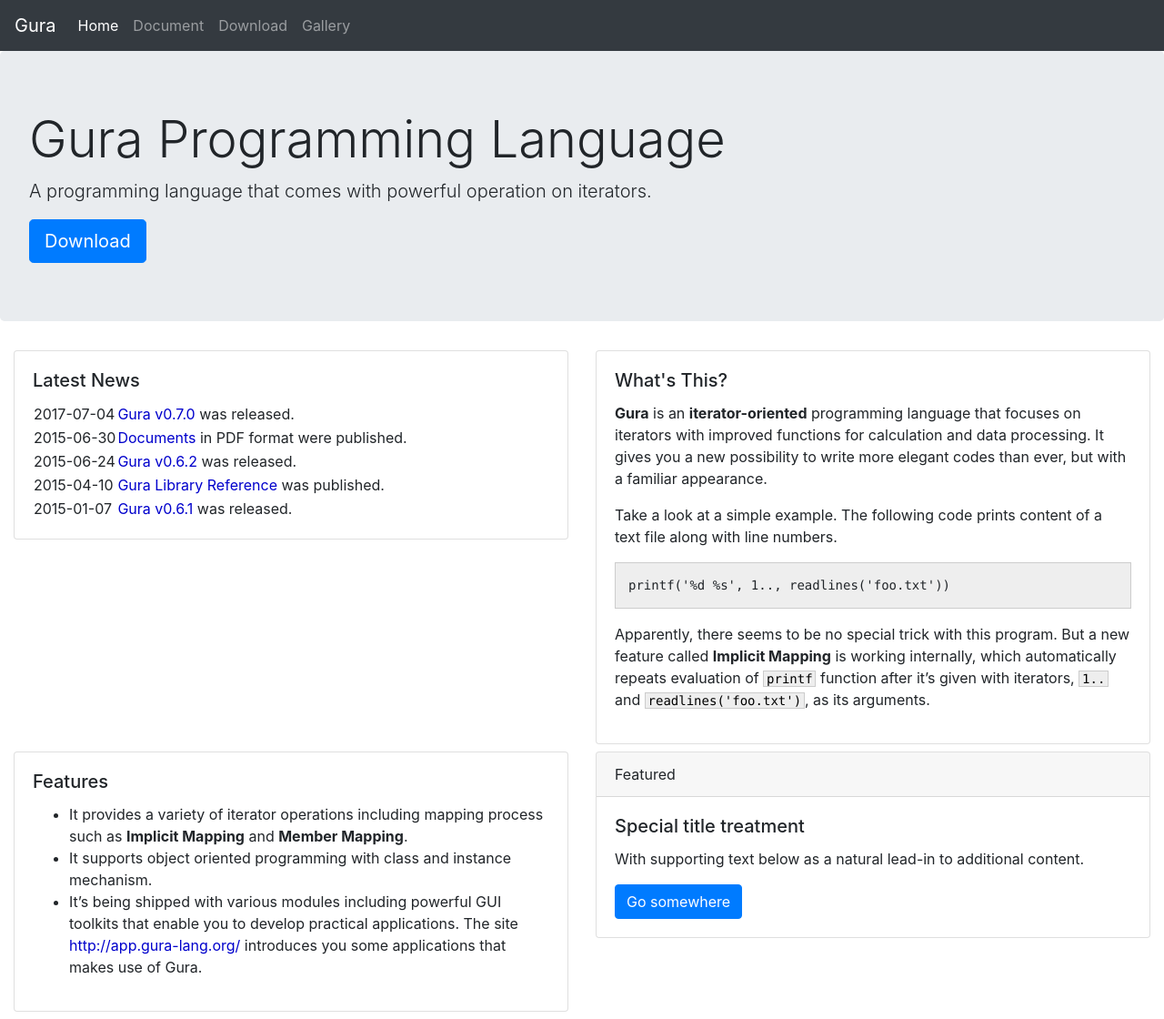
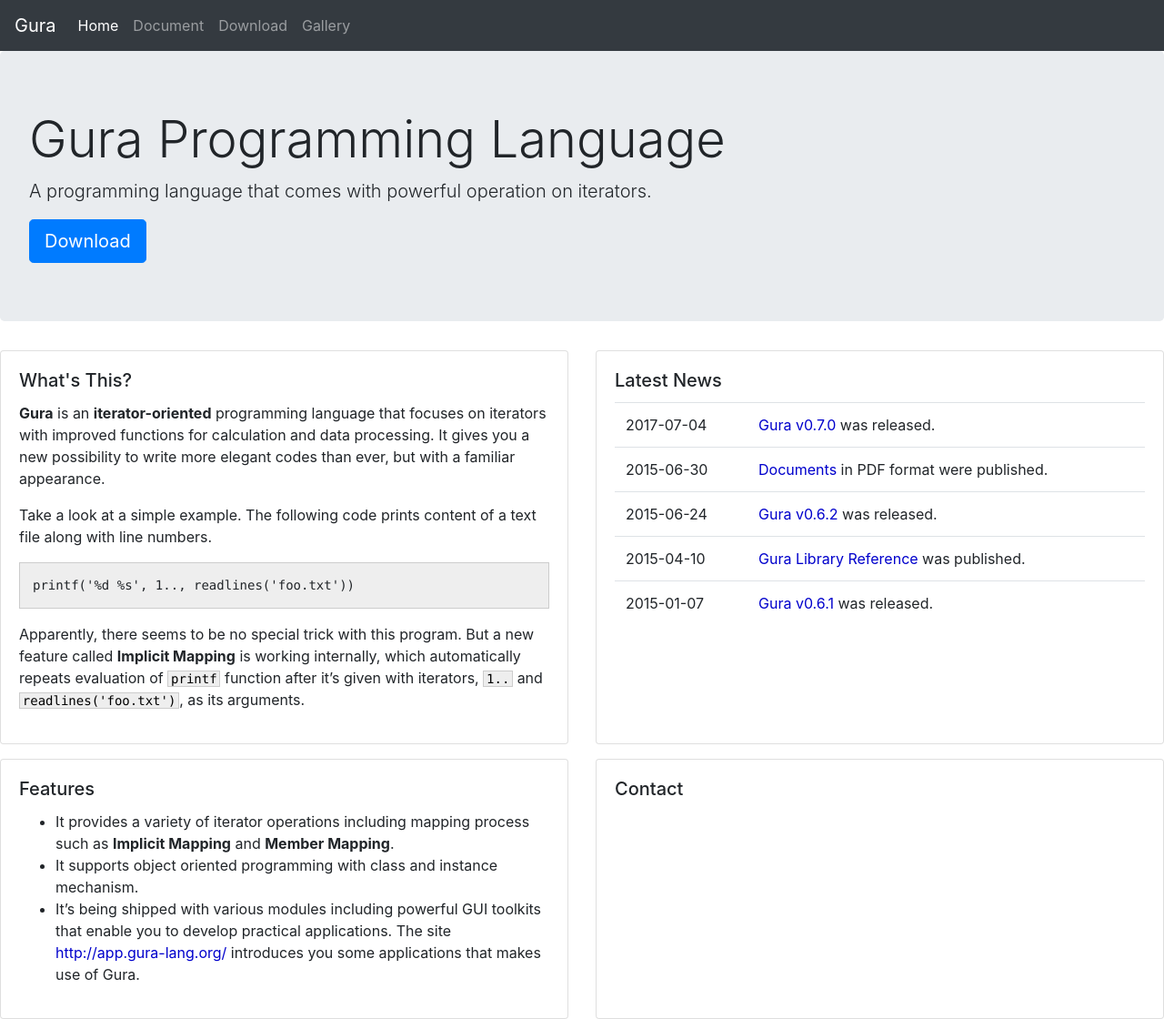
Before and after one commit to gura-doc/gura-doc.github.io, a Jekyll site: the page built from index.md, in a window 1280 px wide and 1120 px high. Shown: the whole window at 91% size. Built offline with Jekyll 4.4.1, drawn with Linux system fonts in a browser that asks for light colours; nearby versions of some CDN libraries.

Commit message:
updated document

```diff
--- a/index.md
+++ b/index.md
@@ -9,39 +9,8 @@ title: top
   <a class="btn btn-primary btn-lg" href="/download/" role="button">Download</a>
 </div>
 
-<div class="container-fluid">
-  <div class="row">
-	<div class="col-md-6">
-	  <div class="card">
-		<div class="card-body">
-		  <h5 class="card-title">Latest News</h5>
-		  <table>
-			<tr><td style="white-space:nowrap">2017-07-04</td><td>
-				<a href="Download.html">Gura v0.7.0</a> was released.
-			</td></tr>
-
-			<tr><td style="white-space:nowrap">2015-06-30</td><td>
-				<a href="Documents.html">Documents</a> in PDF format were published.
-			</td></tr>
-
-			<tr><td style="white-space:nowrap">2015-06-24</td><td>
-				<a href="Download.html">Gura v0.6.2</a> was released.
-			</td></tr>
-
-			<tr><td style="white-space:nowrap">2015-04-10</td><td>
-				<a href="library-reference/index.html">Gura Library Reference</a> was published.
-			</td></tr>
-
-			<tr><td style="white-space:nowrap">2015-01-07</td><td>
-				<a href="Download.html">Gura v0.6.1</a> was released.
-			</td></tr>
-
-		  </table>
-		</div>
-	  </div>
-	</div>
-	<div class="col-md-6">
-	  <div class="card">
+<div class="card-deck">
+  <div class="card">
 <div class="card-body" markdown="1">
 <h5 class="card-title">What's This?</h5>
 **Gura** is an **iterator-oriented** programming language
@@ -59,13 +28,38 @@ But a new feature called **Implicit Mapping** is working internally,
 which automatically repeats evaluation of `printf` function
 after it's given with iterators, `1..` and `readlines('foo.txt')`, as its arguments.
 </div>
-	  </div>
+  </div>
+  <div class="card">
+	<div class="card-body">
+	  <h5 class="card-title">Latest News</h5>
+	  <table class="table">
+		<tr><td style="white-space:nowrap">2017-07-04</td><td>
+			<a href="Download.html">Gura v0.7.0</a> was released.
+		</td></tr>
+
+		<tr><td style="white-space:nowrap">2015-06-30</td><td>
+			<a href="Documents.html">Documents</a> in PDF format were published.
+		</td></tr>
+
+		<tr><td style="white-space:nowrap">2015-06-24</td><td>
+			<a href="Download.html">Gura v0.6.2</a> was released.
+		</td></tr>
+
+		<tr><td style="white-space:nowrap">2015-04-10</td><td>
+			<a href="library-reference/index.html">Gura Library Reference</a> was published.
+		</td></tr>
+
+		<tr><td style="white-space:nowrap">2015-01-07</td><td>
+			<a href="Download.html">Gura v0.6.1</a> was released.
+		</td></tr>
+
+	  </table>
 	</div>
   </div>
+</div>
 
-  <div class="row mt-2">
-	<div class="col-md-6">
-	  <div class="card">
+<div class="card-deck mt-3">
+  <div class="card">
 <div class="card-body" markdown="1">
 <h5 class="card-title">Features</h5>
 * It provides a variety of iterator operations including mapping process
@@ -76,19 +70,10 @@ after it's given with iterators, `1..` and `readlines('foo.txt')`, as its argume
   The site [http://app.gura-lang.org/](http://app.gura-lang.org/) introduces you
   some applications that makes use of Gura.
 </div>
-	  </div>
-	</div>
-	<div class="col-md-6">
-	  <div class="card">
-		<div class="card-header">
-		  Featured
-		</div>
-		<div class="card-body">
-		  <h5 class="card-title">Special title treatment</h5>
-		  <p class="card-text">With supporting text below as a natural lead-in to additional content.</p>
-		  <a href="#" class="btn btn-primary">Go somewhere</a>
-		</div>
-	  </div>
+  </div>
+  <div class="card">
+	<div class="card-body">
+	  <h5 class="card-title">Contact</h5>
 	</div>
   </div>
 </div>
```
